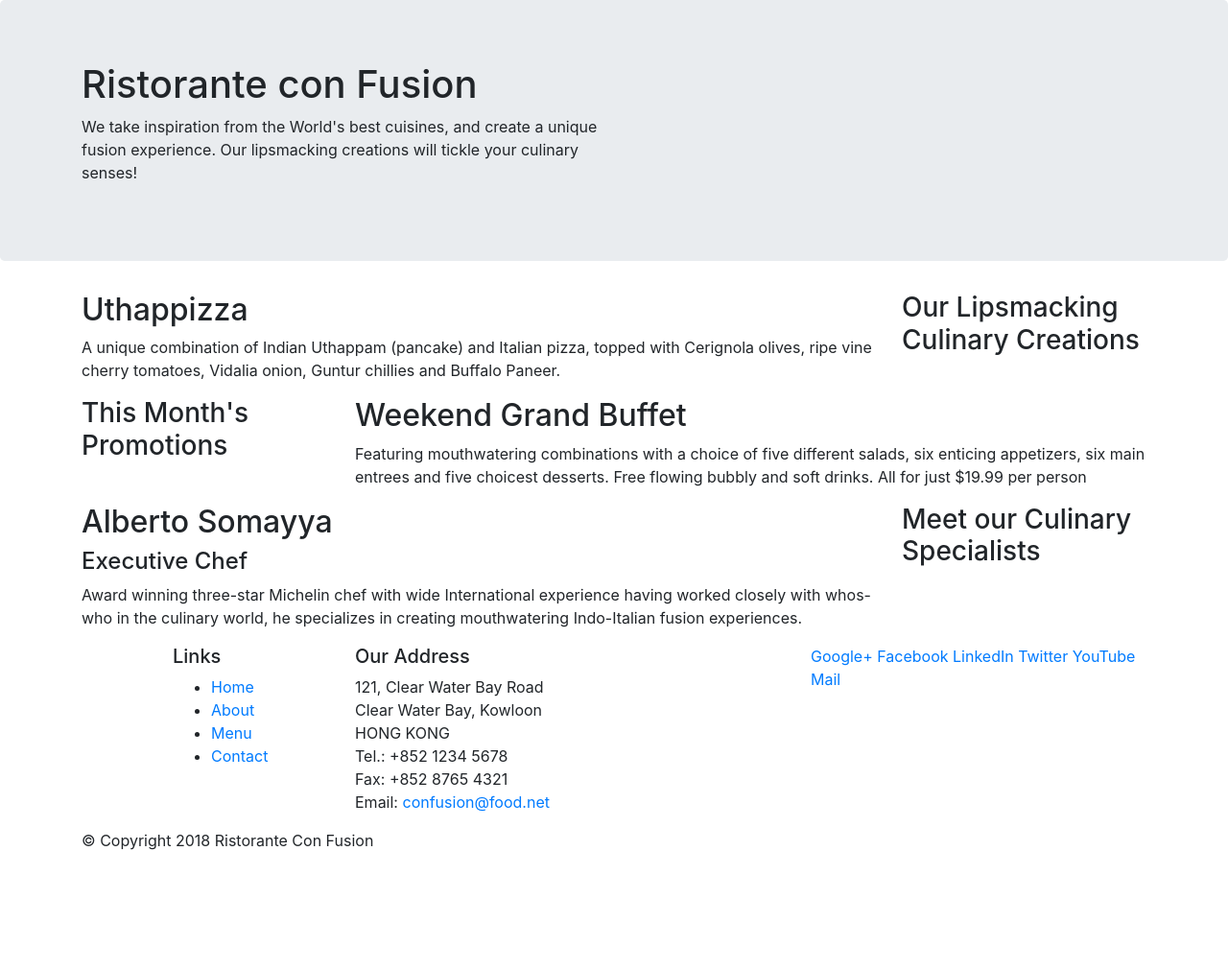
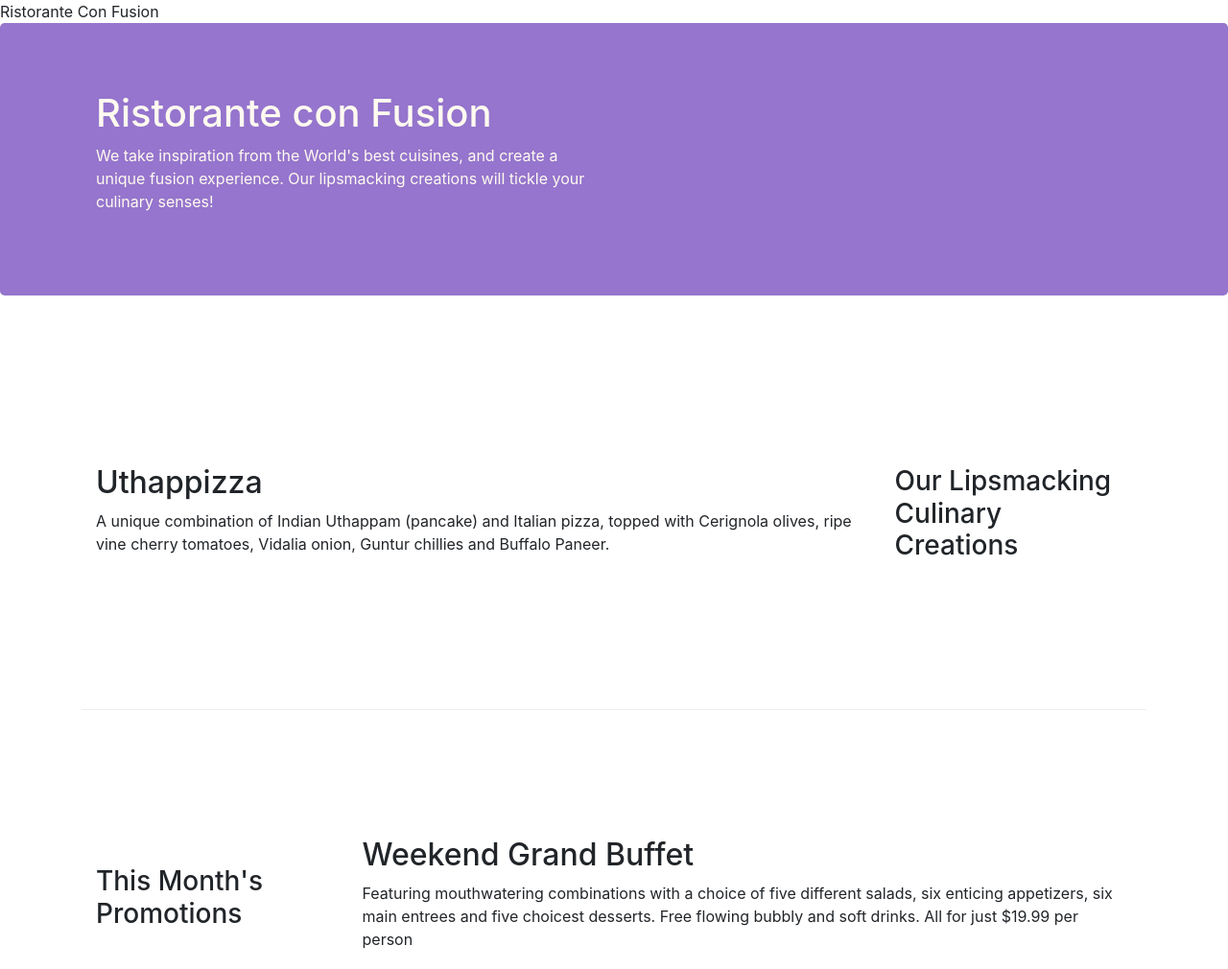
Before and after one commit to jyotiz/bootstrapTest, a website: page index.html in a window 1280 px wide. Shown: the top 1010 px of the page at 96% size. Before the commit the page ends 904 px from the top, so only its background shows below. Drawn offline with nearby package versions, Linux system fonts and the light colour scheme.

Commit message:
bootstrap-grid 2

```diff
--- /dev/null
+++ b/css/styles.css
@@ -0,0 +1,27 @@
+.row-header{
+    margin: 0px auto;
+    padding: 0px auto;
+}
+.row-content{
+    margin: 0px auto;
+    padding: 50px 0px 50px 0px;
+    border-bottom: 1px ridge;
+    min-height: 400px;
+}
+.footer{
+    background-color: #d1c4e9;
+    margin: 0px auto;
+    padding: 20px 0px 20px 0px;
+}
+.jumbotron{
+    padding: 70px 30px 70px 30px;
+    margin: opx auto;
+    background-color: #9575cd;
+    color: floralwhite;
+}
+
+.address{
+    font-size: 80%;
+    margin: 0px auto;
+    color: #0f0f0f;
+}
--- a/index.html
+++ b/index.html
@@ -8,6 +8,7 @@
     <meta http-equiv="x-ua-compatible" content="ie=edge">
       <!-- Bootstrap CSS -->
       <link rel="stylesheet" href="node_modules/bootstrap/dist/css/bootstrap.min.css">
+      <link rel="stylesheet" href="css/styles.css"
     <title>Ristorante Con Fusion</title>
 
 </head>
@@ -16,7 +17,7 @@
 
     <header class="jumbotron">
         <div class="container">
-            <div class="row">
+            <div class="row row-header">
                 <div class="col-12 col-sm-6">
                     <h1>Ristorante con Fusion</h1>
                     <p>We take inspiration from the World's best cuisines, and create a unique fusion experience. Our lipsmacking creations will tickle your culinary senses!</p>
@@ -28,7 +29,7 @@
     </header>
 
     <div class="container">
-        <div class="row">
+        <div class="row row-content align-items-center">
             <div class="col-12 order-sm-last col-sm-4 col-md-3">
                 <h3>Our Lipsmacking Culinary Creations</h3>
             </div>
@@ -39,7 +40,7 @@
         </div>
 
 
-        <div class="row">
+        <div class="row row-content align-items-center">
             <div class="col-12 col-sm-4 col-md-3">
                 <h3>This Month's Promotions</h3>
             </div>
@@ -49,7 +50,7 @@
             </div>
         </div>
 
-        <div class="row">
+        <div class="row row-content align-items-center">
             <div class="col-12  order-sm-last col-sm-4 col-md-3">
                 <h3>Meet our Culinary Specialists</h3>
             </div>
@@ -61,12 +62,12 @@
         </div>
     </div>
 
-    <footer>
+    <footer class="footer">
         <div class="container">
             <div class="row">
                 <div class="col-4 offset-1 col-sm-2">
                     <h5>Links</h5>
-                    <ul>
+                    <ul class="list-unstyled">
                         <li><a href="#">Home</a></li>
                         <li><a href="#">About</a></li>
                         <li><a href="#">Menu</a></li>
@@ -75,7 +76,7 @@
                 </div>
                 <div class="col-7 col-sm-5">
                     <h5>Our Address</h5>
-                    <address>
+                    <address class="address">
 		              121, Clear Water Bay Road<br>
 		              Clear Water Bay, Kowloon<br>
 		              HONG KONG<br>
@@ -84,8 +85,8 @@
 		              Email: <a href="mailto:confusion@food.net">confusion@food.net</a>
 		           </address>
                 </div>
-                <div class="col-12 col-sm-4">
-                    <div>
+                <div class="col-12 col-sm-4 align-self-center">
+                    <div class=text-center>
                         <a href="http://google.com/+">Google+</a>
                         <a href="http://www.facebook.com/profile.php?id=">Facebook</a>
                         <a href="http://www.linkedin.com/in/">LinkedIn</a>
@@ -95,7 +96,7 @@
                     </div>
                 </div>
            </div>
-           <div class="row">
+           <div class="row justify-content-center">
                 <div class="col-auto">
                     <p>© Copyright 2018 Ristorante Con Fusion</p>
                 </div>
```
